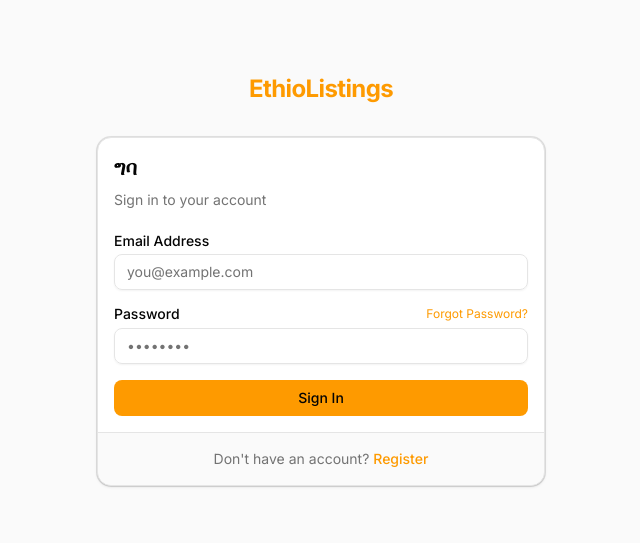
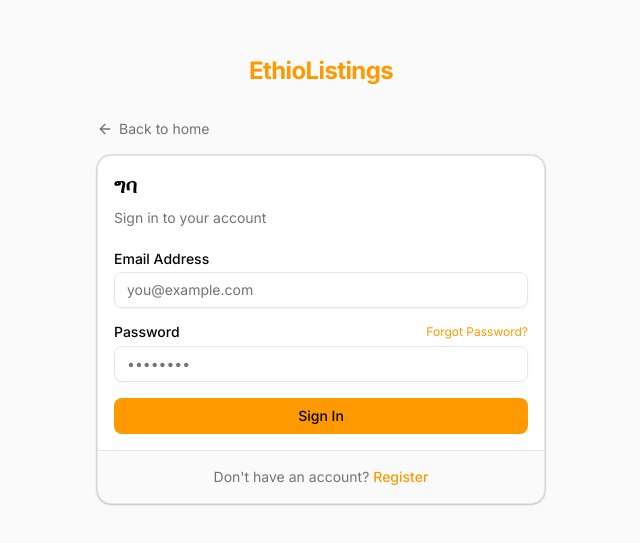
Before and after one commit to yohanes1m/ethio-listings, a Next.js app in the folder web/: page /auth/login in a window 1280 px wide. Shown: the part 121-664 px from the top of the page, without its empty margins (319-959 px from the left). Built offline with nearby package versions, Linux system fonts and the light colour scheme; no server answers.

Commit message:
feat: add Browse/Saved nav links to desktop header; add back-to-home button on login page

```diff
--- a/web/src/app/auth/login/page.tsx
+++ b/web/src/app/auth/login/page.tsx
@@ -2,6 +2,7 @@
 
 import Link from 'next/link'
 import { useState } from 'react'
+import { ArrowLeft } from 'lucide-react'
 import { Card, CardContent, CardFooter, CardHeader, CardTitle } from '@/components/ui/card'
 import { Input } from '@/components/ui/input'
 import { Label } from '@/components/ui/label'
@@ -19,6 +20,14 @@
   }
 
   return (
+    <>
+      <Link
+        href="/"
+        className="flex items-center gap-1.5 text-sm text-muted-foreground hover:text-foreground mb-4 w-fit transition-colors"
+      >
+        <ArrowLeft className="w-4 h-4" />
+        Back to home
+      </Link>
     <Card className="shadow-sm border border-border">
       <CardHeader className="pb-2">
         <CardTitle className="text-xl font-semibold">ግባ</CardTitle>
@@ -79,5 +88,6 @@
         </Link>
       </CardFooter>
     </Card>
+    </>
   )
 }
--- a/web/src/components/layout/Header.tsx
+++ b/web/src/components/layout/Header.tsx
@@ -26,6 +26,24 @@
         <Link href="/" className="font-bold text-lg tracking-tight shrink-0">
           <span className="text-primary">Ethio</span>Listings
         </Link>
+
+        {/* Desktop nav links */}
+        <nav className="hidden sm:flex items-center gap-1">
+          <Link
+            href="/browse/houses"
+            className="px-3 py-1.5 text-sm text-muted-foreground hover:text-foreground rounded-md hover:bg-muted transition-colors"
+          >
+            Browse
+          </Link>
+          {isAuthenticated && (
+            <Link
+              href="/saved"
+              className="px-3 py-1.5 text-sm text-muted-foreground hover:text-foreground rounded-md hover:bg-muted transition-colors"
+            >
+              Saved
+            </Link>
+          )}
+        </nav>
 
         <div className="flex-1" />
 
```
